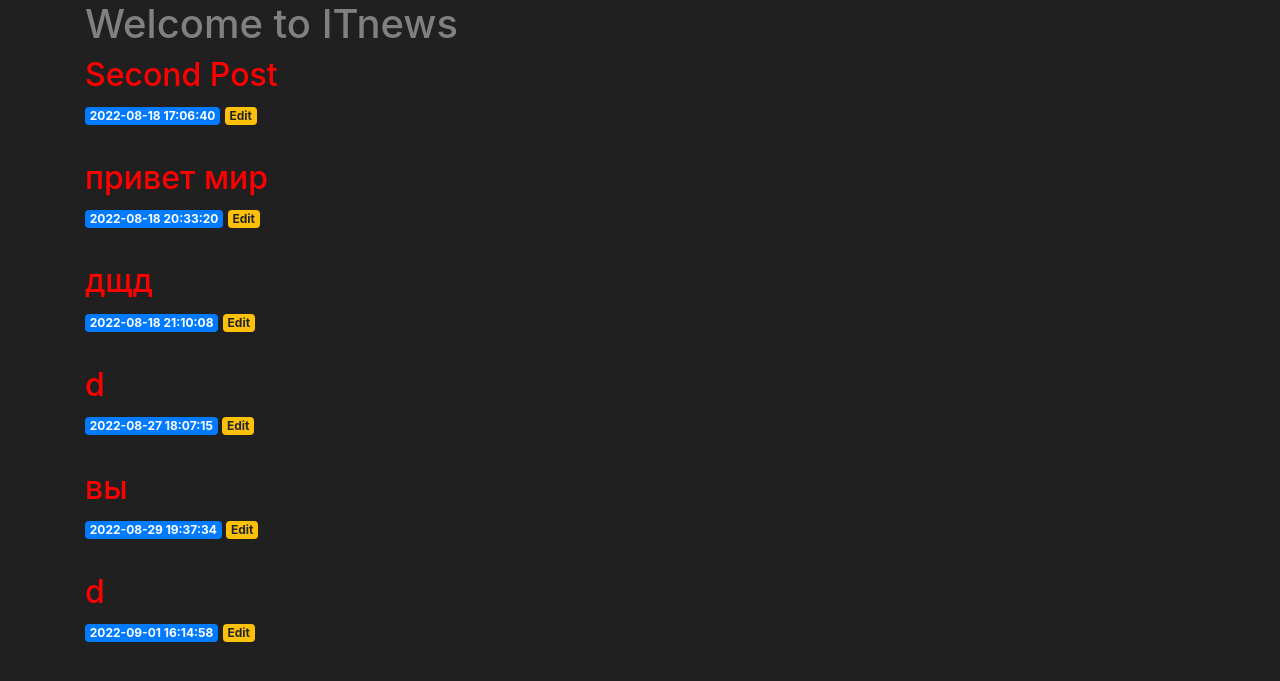
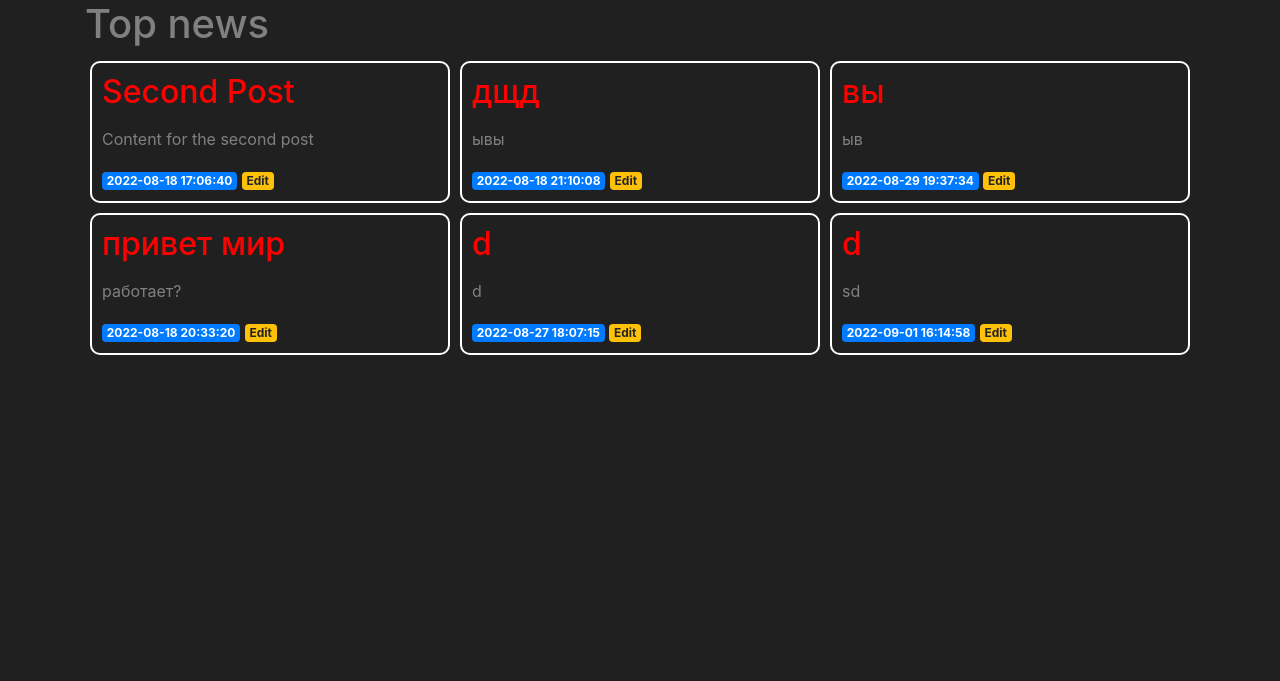
Before and after one commit to shugaevandrei/IT_news, a Flask app: page / in a window 1280 px wide. Shown: the part 58-739 px from the top of the page. Run offline with Flask 2, Linux system fonts and the light colour scheme; data comes from the database, SQL or seed files in the repository; some libraries are stand-ins or nearby versions.

Commit message:
изменена структура проекта

```diff
--- a/__init__.py
+++ b/__init__.py
@@ -32,7 +32,7 @@ def index():
     conn = get_db_connection()
     posts = conn.execute('SELECT * FROM posts').fetchall()
     conn.close()
-    return render_template('index.html', posts=posts)
+    return render_template('/blog/index.html', posts=posts)
 
 @app.route('/<int:post_id>')
 def post(post_id):
@@ -54,7 +54,7 @@ def create():
             conn.commit()
             conn.close()
             return redirect(url_for('index'))
-    return render_template('create.html')
+    return render_template('/blog/create.html')
 
 @app.route('/<int:id>/edit', methods=('GET', 'POST'))
 def edit(id):
@@ -75,7 +75,7 @@ def edit(id):
             conn.close()
             return redirect(url_for('index'))
 
-    return render_template('edit.html', post=post)
+    return render_template('/blog/edit.html', post=post)
 
 @app.route('/<int:id>/delete', methods=('POST',))
 def delete(id):
@@ -85,11 +85,11 @@ def delete(id):
     conn.commit()
     conn.close()
     flash('"{}" was successfully deleted!'.format(post['title']))
-    return redirect(url_for('index'))
+    return redirect(url_for('/blog/index'))
 
 @app.route('/registration')
 def registration():
-    return render_template('registration.html')
+    return render_template('/auth/registration.html')
 
 @app.route('/city')
 def search_city():
@@ -113,5 +113,26 @@ def search_city():
     else:
         return f'Error getting temperature for {city.title()}'
 
+def temperature():
+    API_KEY = '01711b167ecd7d1e5977867e1453a795'  # initialize your key here
+    city = request.args.get('moscow')  # city name passed as argument
+
+    # call API and convert response into Python dictionary
+    url = f'http://api.openweathermap.org/data/2.5/weather?q={city}&APPID={API_KEY}'
+    response = requests.get(url).json()
+
+    # error like unknown city name, inavalid api key
+    if response.get('cod') != 200:
+        message = response.get('message', '')
+        return f'Error getting temperature for {city.title()}. Error message = {message}'
+
+    # get current temperature and convert it into Celsius
+    current_temperature = response.get('main', {}).get('temp')
+    if current_temperature:
+        current_temperature_celsius = round(current_temperature - 273.15, 2)
+        return f'Current temperature of {city.title()} is {current_temperature_celsius} &#8451;'
+    else:
+        return f'Error getting temperature for {city.title()}'
+
 if __name__ == "__main__":
     app.run()
--- a/static/style.css
+++ b/static/style.css
@@ -22,3 +22,40 @@ body {
   a:active {
     color: #00d9ff;
   }
+
+  .masonry-layout {
+    column-count: 3;
+    -webkit-column-count: 3;
+    column-gap: 0;
+    -webkit-column-gap: 0;
+  }
+  .masonry-layout__panel {
+    break-inside: avoid;
+    -webkit-column-break-inside: avoid;
+    padding: 5px;
+  }
+  .masonry-layout__panel-content {
+    padding: 10px;
+    border-radius: 10px;
+  }
+  .bg--red {
+    background-color: transparent;
+    border: 2px solid rgb(255, 0, 0);
+  }
+  .bg--green {
+    background-color: transparent;
+    border: 2px solid rgb(0, 155, 13);
+  }
+  .bg--purple {
+    background-color: transparent;
+    border: 2px solid rgb(247, 0, 255);
+  }
+  .bg--orange {
+    background-color: transparent;
+    border: 2px solid rgb(255, 166, 0);
+  }
+  .bg--white {
+    hyphens: auto;
+    background-color: transparent;
+    border: 2px solid rgb(255, 255, 255);
+  }
--- /dev/null
+++ b/templates/blog/index.html
@@ -0,0 +1,23 @@
+{% extends 'base.html' %}
+
+{% block content %}
+    <h1>{% block title %} Top news {% endblock %}</h1>
+    <div class="masonry-layout">
+    {% for post in posts %}
+        <div class="masonry-layout__panel">
+            <div class="masonry-layout__panel-content bg--white">
+                <a href="{{ url_for('post', post_id=post['id']) }}">
+                    <h2>{{ post['title'] }}</h2>
+                </a>
+                <p>
+                    <p>{{ post['content'] }}</p>
+                </p>
+                <span class="badge badge-primary">{{ post['created'] }}</span>
+                <a href="{{ url_for('edit', id=post['id']) }}">
+                    <span class="badge badge-warning">Edit</span>
+                </a>
+            </div>
+        </div>
+    {% endfor %}
+    </div>
+{% endblock %}
--- a/templates/index.html
+++ /dev/null
@@ -1,15 +0,0 @@
-{% extends 'base.html' %}
-
-{% block content %}
-    <h1>{% block title %} Welcome to ITnews {% endblock %}</h1>
-    {% for post in posts %}
-        <a href="{{ url_for('post', post_id=post['id']) }}">
-            <h2>{{ post['title'] }}</h2>
-        </a>
-        <span class="badge badge-primary">{{ post['created'] }}</span>
-        <a href="{{ url_for('edit', id=post['id']) }}">
-            <span class="badge badge-warning">Edit</span>
-        </a>
-        <hr>
-    {% endfor %}
-{% endblock %}
```
Also changed, not shown: templates/auth/input.html (added), templates/auth/registration.html (renamed from templates/registration.html), templates/blog/create.html (renamed from templates/create.html), templates/blog/edit.html (renamed from templates/edit.html), templates/blog/post.html (renamed from templates/post.html), views.py (added).
